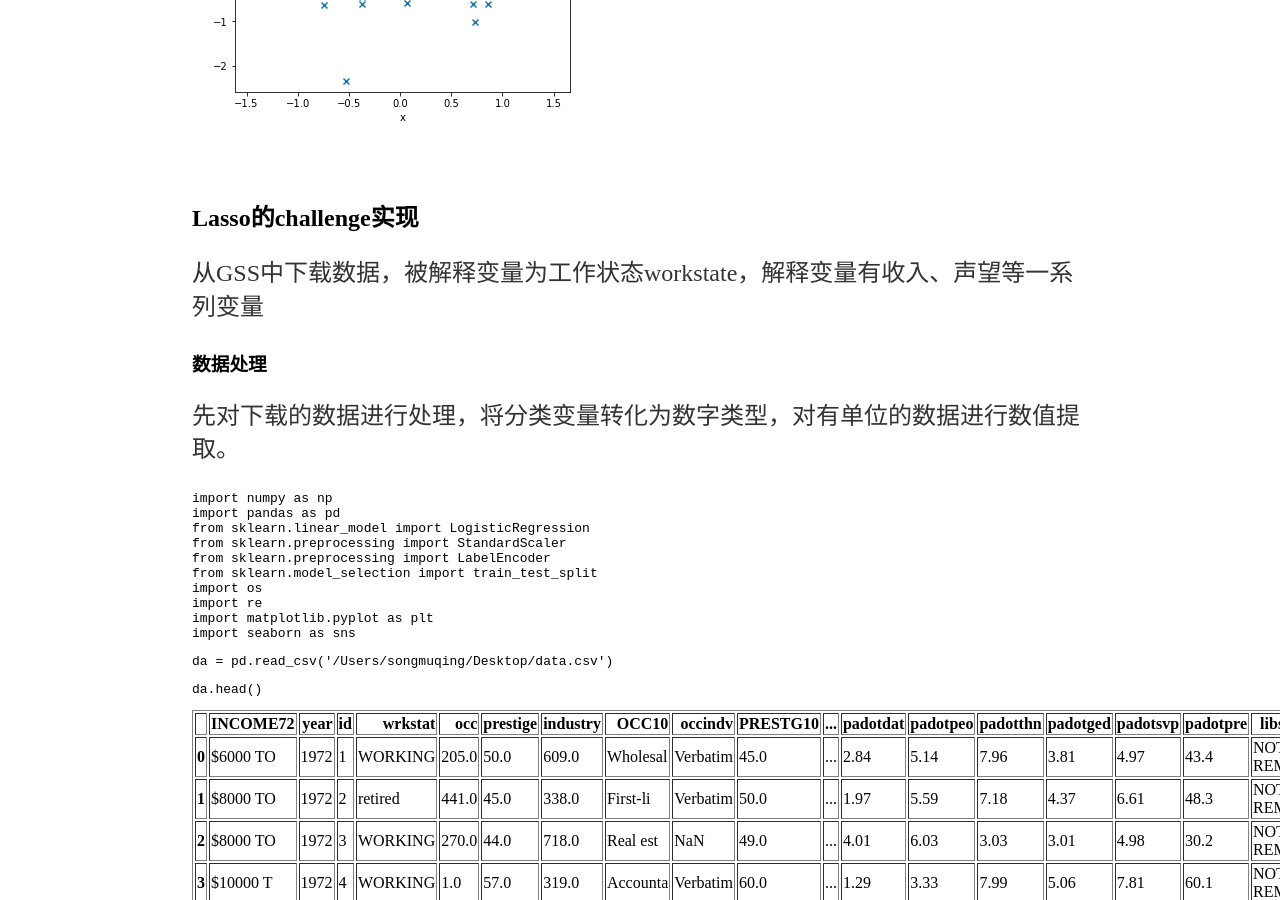
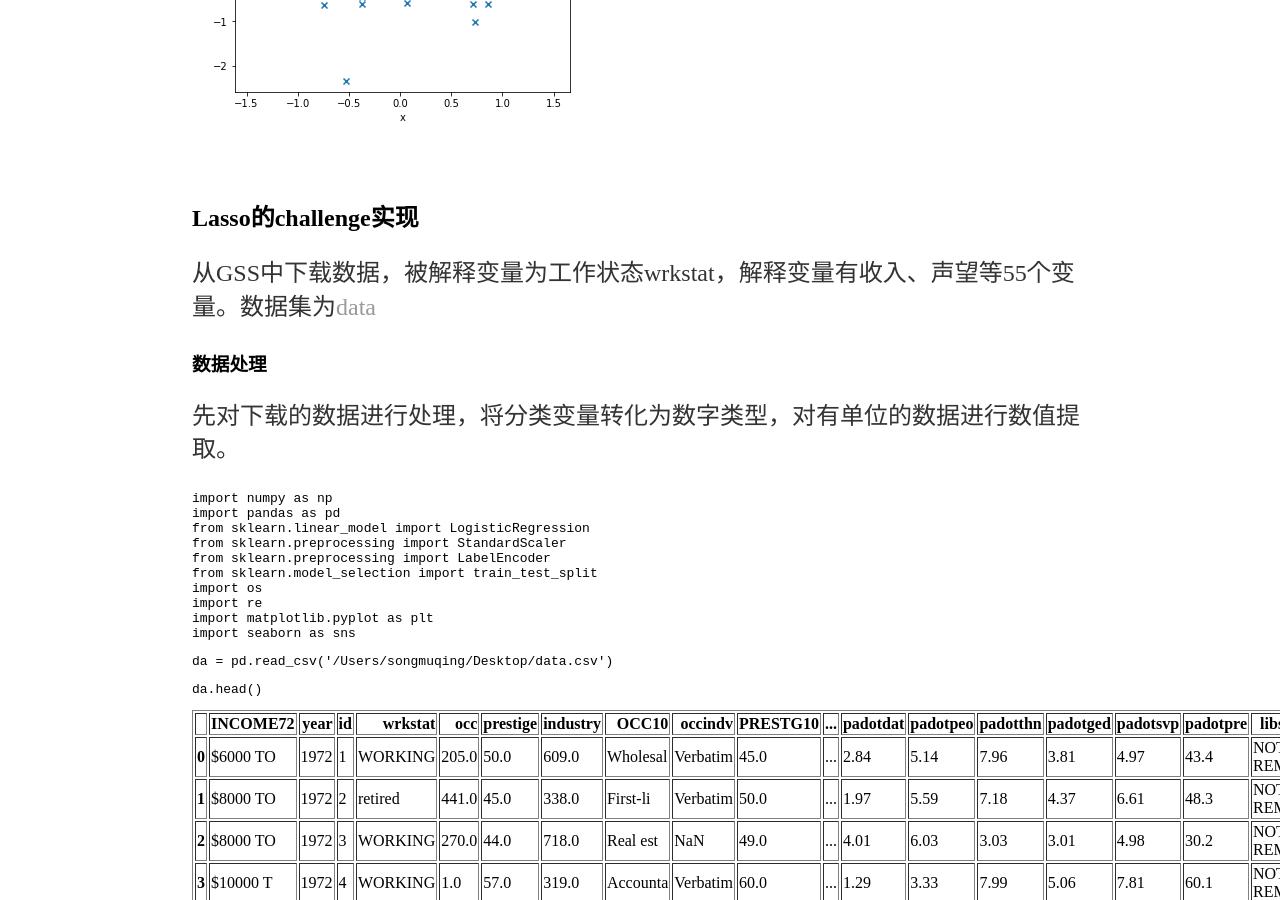
Before and after one commit to kongny/kongny.github.io, a Jekyll site: the page built from _posts/2019-4-16-homework4.md, in a window 1280 px wide and 900 px high, scrolled down 3352 px. Built offline with Jekyll 4.4.1, drawn with Linux system fonts in a browser that asks for light colours; our own code applies the rules of GitHub Pages for plain Markdown files; Markdown is read by kramdown in place of the engine named in the settings; formulas are drawn with MathJax 3.

Commit message:
Update 2019-4-16-homework4.md

````diff
--- a/_posts/2019-4-16-homework4.md
+++ b/_posts/2019-4-16-homework4.md
@@ -100,7 +100,7 @@ plt.show()
 ```
 
 ## Lasso的challenge实现
-从GSS中下载数据，被解释变量为工作状态workstate，解释变量有收入、声望等一系列变量
+从GSS中下载数据，被解释变量为工作状态wrkstat，解释变量有收入、声望等55个变量。数据集为[data](/assets/data.csv)
 
 ### 数据处理
 先对下载的数据进行处理，将分类变量转化为数字类型，对有单位的数据进行数值提取。
````
